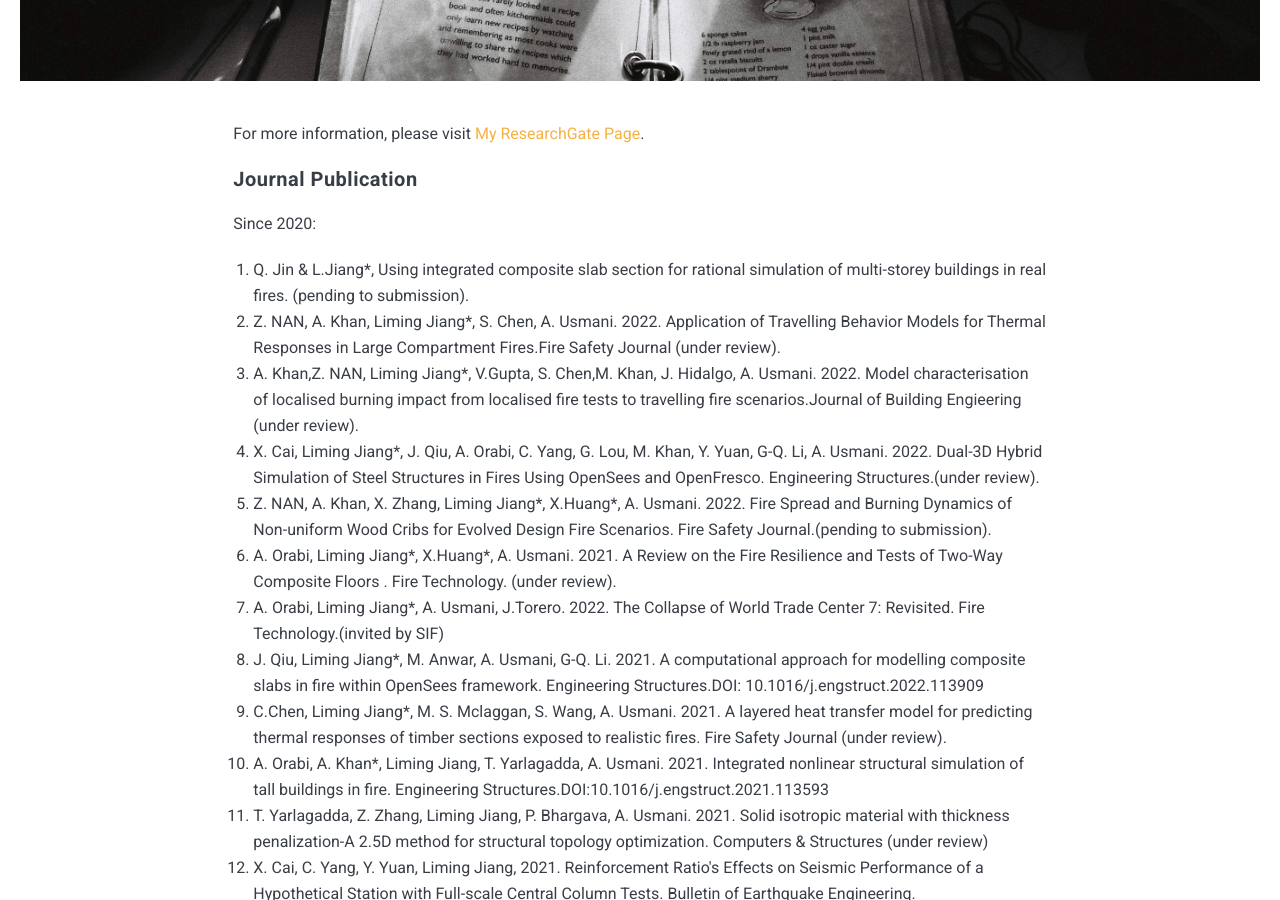
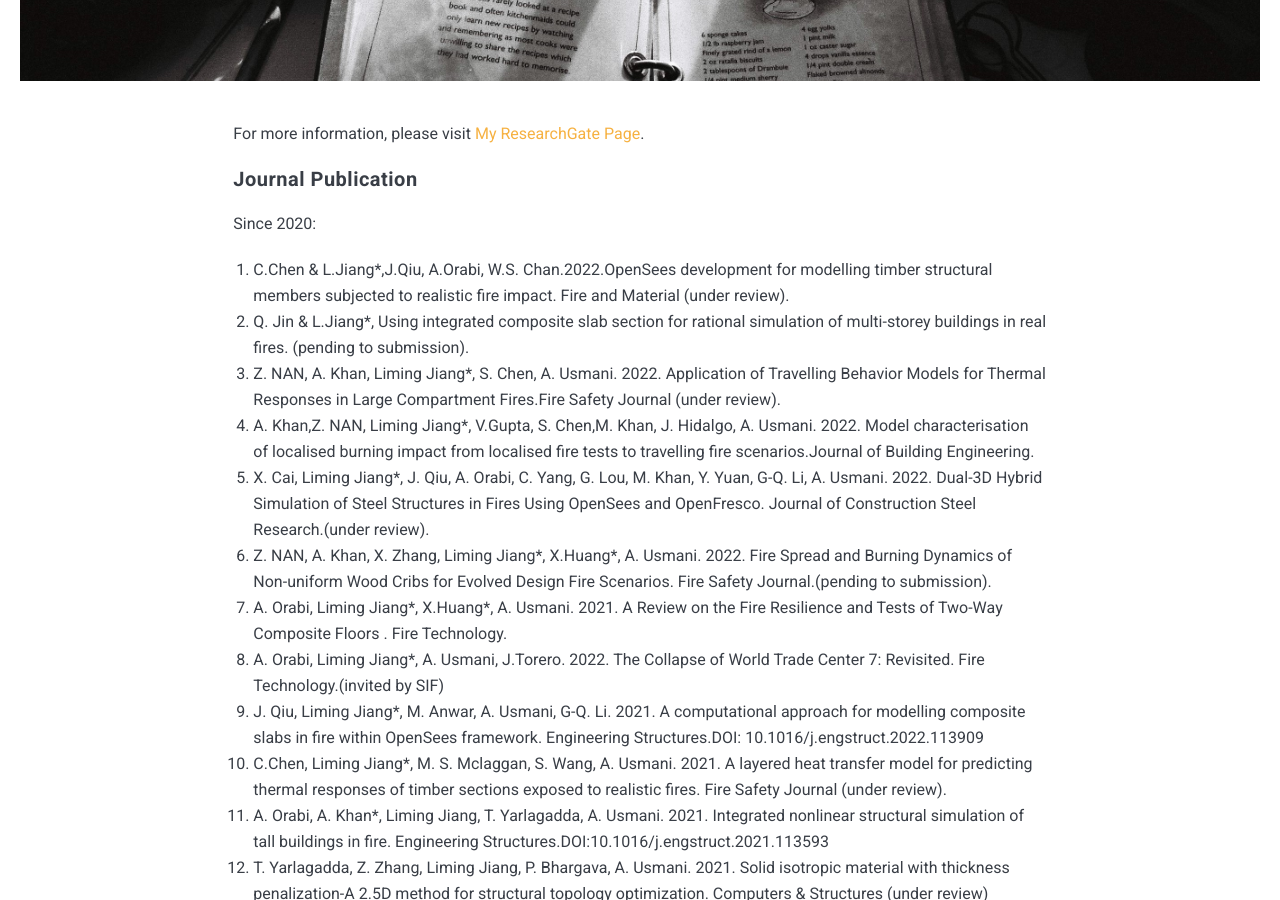
Before and after one commit to LimingXLiming/JiangLiming, a Jekyll site: the page built from _pages/Publication.md, in a window 1280 px wide and 900 px high, scrolled down 550 px. Built offline with Jekyll 4.4.1, drawn with Linux system fonts in a browser that asks for light colours; nearby versions of some CDN libraries.

Commit message:
Update Publication.md

```diff
--- a/_pages/Publication.md
+++ b/_pages/Publication.md
@@ -8,12 +8,13 @@ For more information, please visit [My ResearchGate Page](https://www.researchga
 #### Journal Publication
 <p>Since 2020:</p>
 <ol>
+  <li>C.Chen & L.Jiang*,J.Qiu, A.Orabi, W.S. Chan.2022.OpenSees development for modelling timber structural members subjected to realistic fire impact. Fire and Material (under review).</li>
   <li>Q. Jin & L.Jiang*, Using integrated composite slab section for rational simulation of multi-storey buildings in real fires. (pending to submission).</li>
   <li>Z. NAN, A. Khan, Liming Jiang*, S. Chen, A. Usmani. 2022. Application of Travelling Behavior Models for Thermal Responses in Large Compartment Fires.Fire Safety Journal (under review).</li>
-  <li>A. Khan,Z. NAN, Liming Jiang*, V.Gupta, S. Chen,M. Khan, J. Hidalgo, A. Usmani. 2022. Model characterisation of localised burning impact from localised fire tests to travelling fire scenarios.Journal of Building Engieering (under review).</li>
-  <li>X. Cai, Liming Jiang*, J. Qiu, A. Orabi, C. Yang, G. Lou, M. Khan, Y. Yuan, G-Q. Li, A. Usmani. 2022. Dual-3D Hybrid Simulation of Steel Structures in Fires Using OpenSees and OpenFresco. Engineering Structures.(under review).</li>
+  <li>A. Khan,Z. NAN, Liming Jiang*, V.Gupta, S. Chen,M. Khan, J. Hidalgo, A. Usmani. 2022. Model characterisation of localised burning impact from localised fire tests to travelling fire scenarios.Journal of Building Engineering.</li>
+  <li>X. Cai, Liming Jiang*, J. Qiu, A. Orabi, C. Yang, G. Lou, M. Khan, Y. Yuan, G-Q. Li, A. Usmani. 2022. Dual-3D Hybrid Simulation of Steel Structures in Fires Using OpenSees and OpenFresco. Journal of Construction Steel Research.(under review).</li>
   <li>Z. NAN, A. Khan, X. Zhang, Liming Jiang*, X.Huang*, A. Usmani.  2022. Fire Spread and Burning Dynamics of Non-uniform Wood Cribs for Evolved Design Fire Scenarios. Fire Safety Journal.(pending to submission).</li>
-  <li>A. Orabi, Liming Jiang*, X.Huang*, A. Usmani.  2021. A Review on the Fire Resilience and Tests of Two-Way Composite Floors . Fire Technology. (under review).</li>
+  <li>A. Orabi, Liming Jiang*, X.Huang*, A. Usmani.  2021. A Review on the Fire Resilience and Tests of Two-Way Composite Floors . Fire Technology.</li>
   <li>A. Orabi, Liming Jiang*, A. Usmani, J.Torero.  2022. The Collapse of World Trade Center 7: Revisited. Fire Technology.(invited by SIF)</li>
   <li>J. Qiu, Liming Jiang*, M. Anwar, A. Usmani, G-Q. Li.  2021. A computational approach for modelling composite slabs in fire within OpenSees framework. Engineering Structures.DOI: 10.1016/j.engstruct.2022.113909</li>
   <li>C.Chen, Liming Jiang*, M. S. Mclaggan, S. Wang, A. Usmani. 2021. A layered heat transfer model for predicting thermal responses of timber sections exposed to realistic fires. Fire Safety Journal (under review).</li>
```
